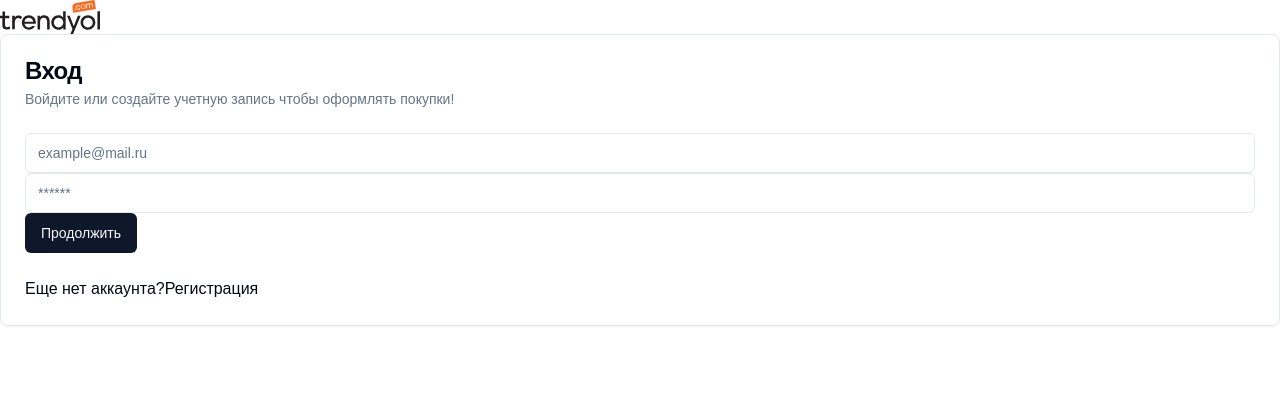
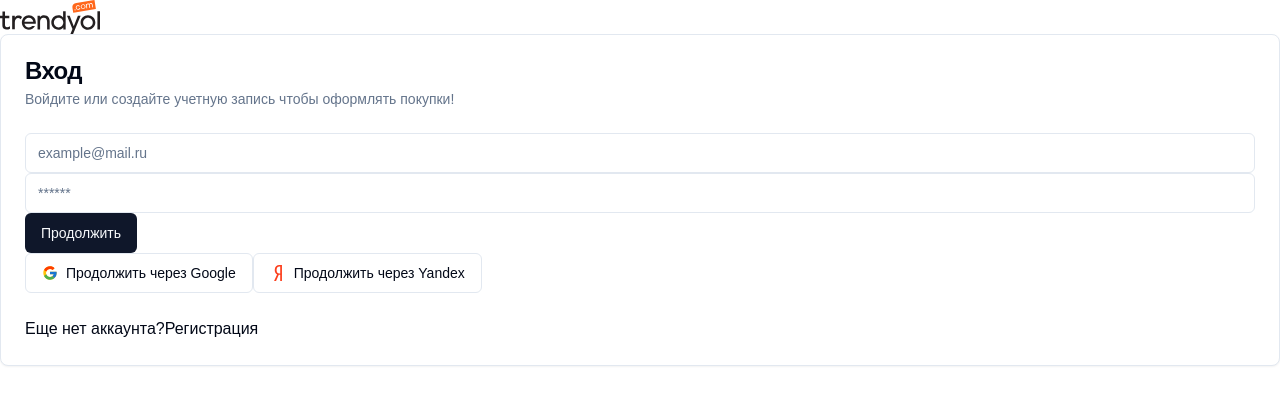
Before and after one commit to ZBersanov/trendyol, a Next.js app: page /auth in a window 1280 px wide. Shown: the top 404 px of the page. Built offline with nearby package versions, Linux system fonts and the light colour scheme; no server answers.

Commit message:
Добавление компонента социальных входов с кнопками для Google и Yandex в аутентификацию

```diff
--- a/src/app/auth/Auth.tsx
+++ b/src/app/auth/Auth.tsx
@@ -16,6 +16,7 @@
 
 import styles from './Auth.module.scss'
 import AuthFields from './AuthFields'
+import { Social } from './Socials'
 import { useAuth } from './useAuth'
 
 const Auth = () => {
@@ -52,6 +53,7 @@
 								<Button disabled={isPending}>Продолжить</Button>
 							</form>
 						</Form>
+						<Social />
 					</CardContent>
 					<CardFooter className={styles.footer}>
 						{isReg ? 'Уже есть аккаунт?' : 'Еще нет аккаунта?'}
--- /dev/null
+++ b/src/app/auth/Socials.tsx
@@ -0,0 +1,34 @@
+'use client'
+
+import { useRouter } from 'next/navigation'
+import { FaYandex } from 'react-icons/fa'
+import { FcGoogle } from 'react-icons/fc'
+
+import { Button } from '@/components/ui/button'
+
+import { SERVER_URL } from '@/config/api.config'
+
+import styles from './Auth.module.scss'
+
+export function Social() {
+	const router = useRouter()
+
+	return (
+		<div className={styles.social}>
+			<Button
+				variant='outline'
+				onClick={() => router.push(`${SERVER_URL}/auth/google`)}
+			>
+				<FcGoogle />
+				Продолжить через Google
+			</Button>
+			<Button
+				variant='outline'
+				onClick={() => router.push(`${SERVER_URL}/auth/yandex`)}
+			>
+				<FaYandex color='FC3F1D' />
+				Продолжить через Yandex
+			</Button>
+		</div>
+	)
+}
```
